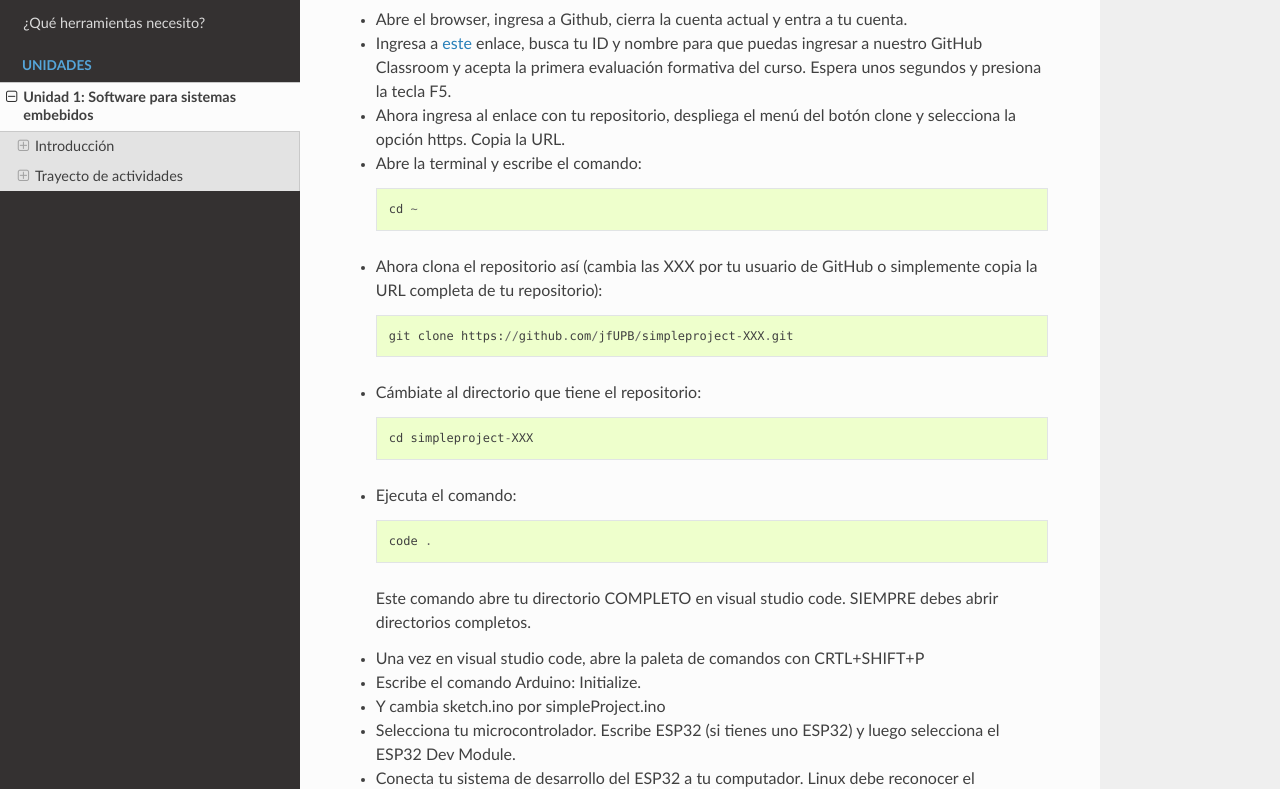
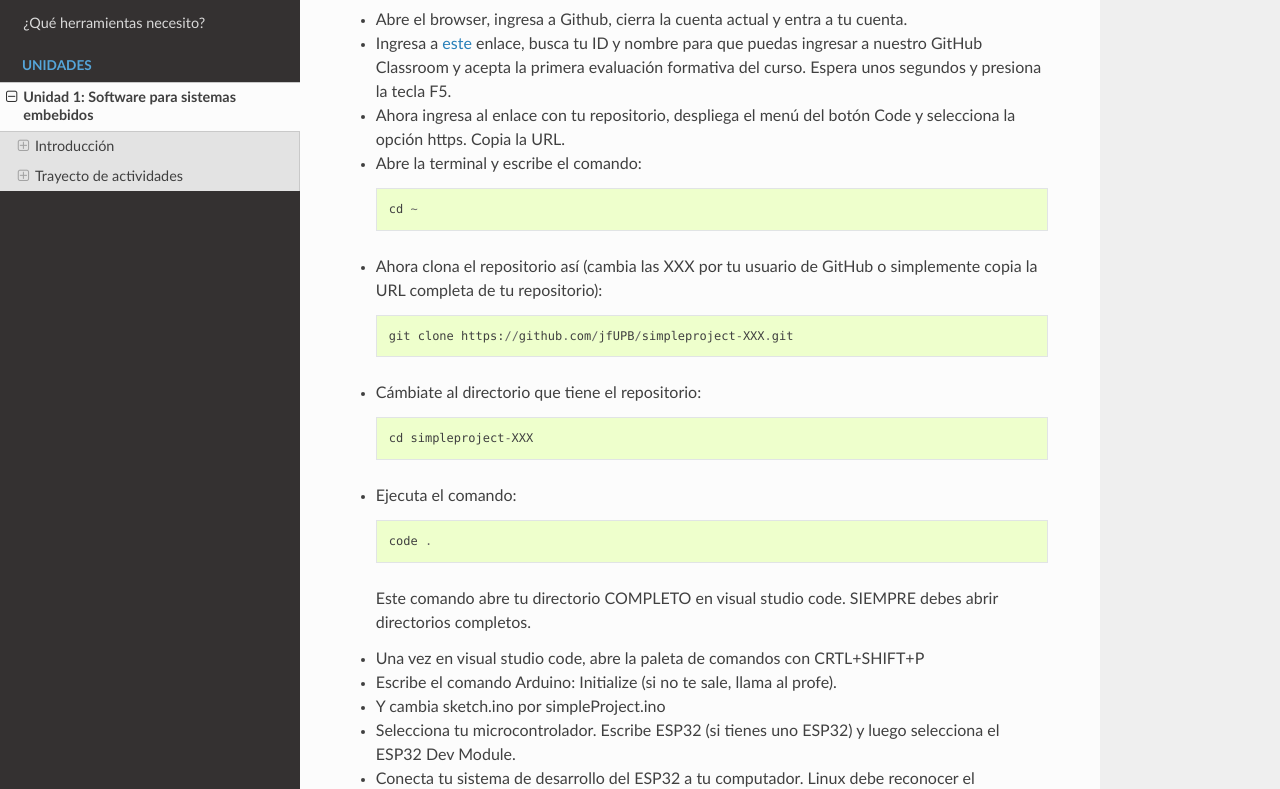
Before and after one commit to juanferfranco/SistemasFisicosInteractivos1, a Sphinx documentation site: the page built from docs/_unidad1/unidad1.rst, in a window 1280 px wide and 1400 px high, scrolled down 1126 px. Shown: the part 152-941 px from the top of the window. Built offline with Sphinx 7.4.7 and the Read the Docs theme 2.0.0, drawn with Linux system fonts in a browser that asks for light colours; pages that are not in the unit, such as notebooks, are missing from menus; some of the changed text lies outside the part shown.

Commit message:
add some help text

```diff
--- a/docs/_unidad1/unidad1.rst
+++ b/docs/_unidad1/unidad1.rst
@@ -69,7 +69,7 @@ Para realizar esta evaluación sigue los siguientes pasos:
   formativa del curso. Espera unos segundos y presiona
   la tecla F5.
 * Ahora ingresa al enlace con tu repositorio, despliega el menú del botón
-  clone y selecciona la opción https. Copia la URL.
+  Code y selecciona la opción https. Copia la URL.
 * Abre la terminal y escribe el comando::
 
     cd ~
@@ -91,7 +91,7 @@ Para realizar esta evaluación sigue los siguientes pasos:
   debes abrir directorios completos.
 
 * Una vez en visual studio code, abre la paleta de comandos con CRTL+SHIFT+P
-* Escribe el comando Arduino: Initialize.
+* Escribe el comando Arduino: Initialize (si no te sale, llama al profe).
 * Y cambia sketch.ino por simpleProject.ino
 * Selecciona tu microcontrolador. Escribe ESP32 (si tienes uno ESP32) y
   luego selecciona el ESP32 Dev Module.
@@ -130,7 +130,9 @@ Para realizar esta evaluación sigue los siguientes pasos:
   izquierdo del chulo verde.
 * Abre el Monitor serial y comprueba el resultado (parte inferior ícono con
   un enchufe).
-* Regresa a la termina y en el directorio del proyecto escribe::
+* Regresa a la termina y en el directorio del proyecto escribe (si
+  hay un error, posiblemente tu terminal no está autenticada aún. Llama
+  al profe)::
 
     git add --all
     git commit -m "Test done"
```
